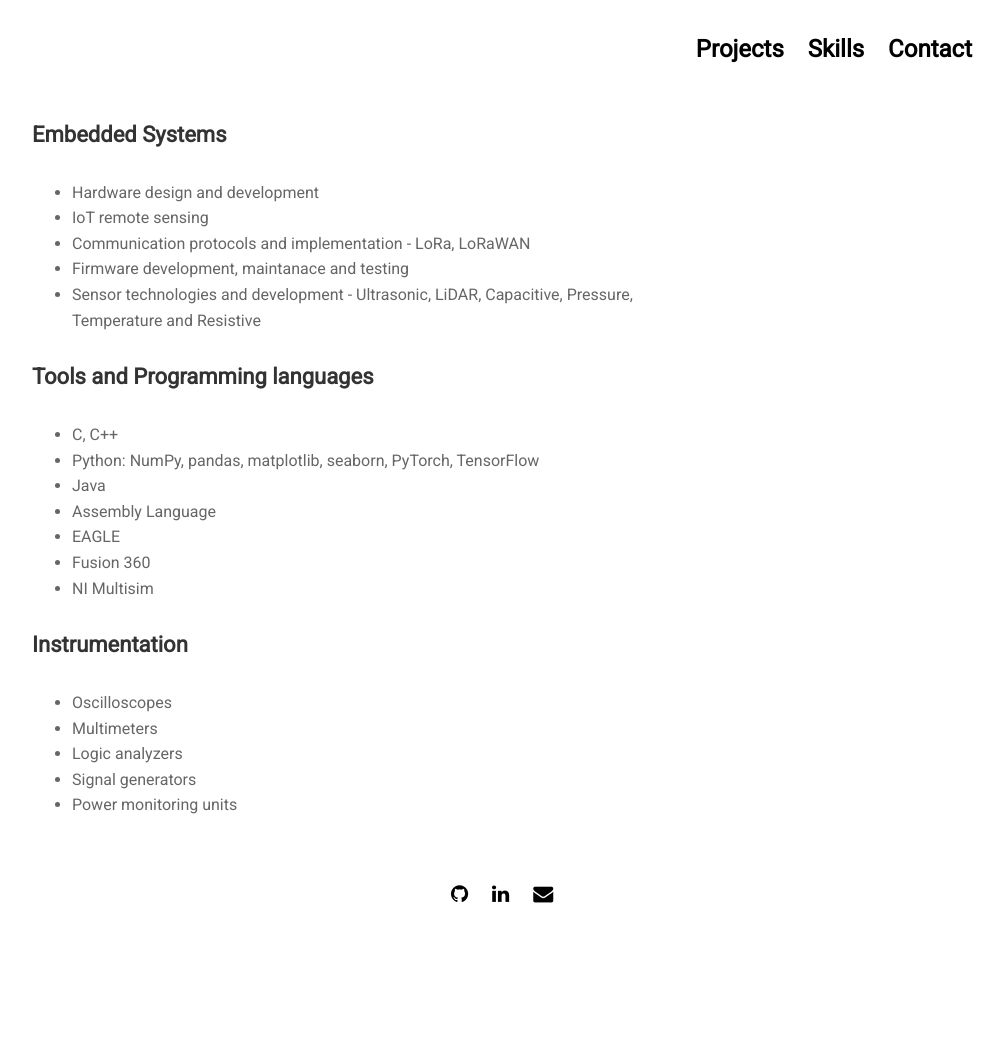
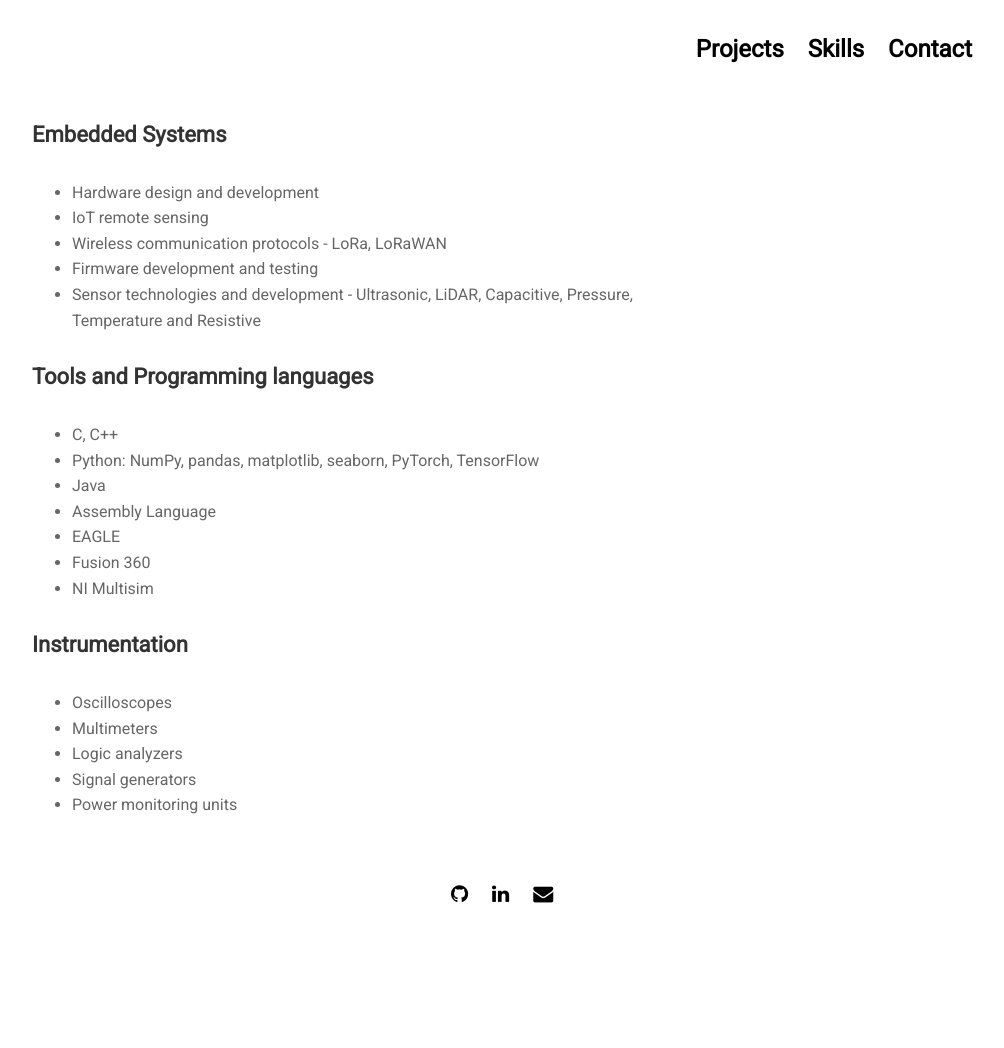
Before and after one commit to Praneethsvch/praneethsvch.github.io, a Jekyll site: the page built from pages/skills.md, in a window 1280 px wide. Shown: the whole page, without its empty margins (138-1142 px from the left). Built offline with Jekyll 4.4.1, drawn with Linux system fonts in a browser that asks for light colours; nearby versions of some CDN libraries.

Commit message:
Update skills.md

```diff
--- a/pages/skills.md
+++ b/pages/skills.md
@@ -7,8 +7,8 @@ permalink: /skills
 #### Embedded Systems
 - Hardware design and development
 - IoT remote sensing
-- Communication protocols and implementation - LoRa, LoRaWAN
-- Firmware development, maintanace and testing
+- Wireless communication protocols - LoRa, LoRaWAN
+- Firmware development and testing
 - Sensor technologies and development - Ultrasonic, LiDAR, Capacitive, Pressure, Temperature and Resistive
 
 #### Tools and Programming languages
```
